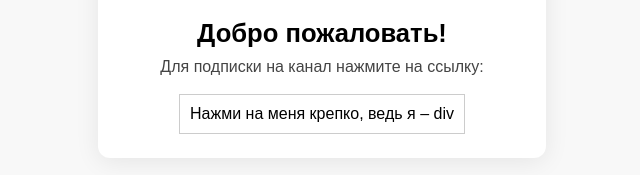
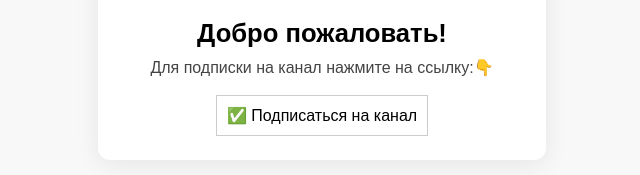
Before and after one commit to Flexomix/FB, a plain HTML site: page index.html in a window 1280 px wide. Shown: the part 265-440 px from the top of the page, without its empty margins (318-958 px from the left). Drawn offline with Linux system fonts and the light colour scheme.

Commit message:
Update index.html

```diff
--- a/index.html
+++ b/index.html
@@ -43,11 +43,12 @@
     <div class="container">
         <img src="https://i.postimg.cc/L8t5ZVmr/photo-5233210405575325616-c.jpg" alt="Картинка">
         <h1>Добро пожаловать!</h1>
-        <p>Для подписки на канал нажмите на ссылку:</p> <br> <a href="https://t.me/hungrybu11"</a>
-<a href="https://example.com" style="display: inline-block; text-decoration: none;">
-  <div style="color: black; border: 1px solid #ccc; padding: 10px;">
-    Нажми на меня крепко, ведь я – div
-  </div>
+        <p>Для подписки на канал нажмите на ссылку:👇</p>
+        <br>
+        <a href="https://t.me/hungrybu11" style="display: inline-block; text-decoration: none;">
+            <div style="color: black; border: 1px solid #ccc; padding: 10px;">
+            ✅ Подписаться на канал
+            </div>
 </a>
     </div>
 </body>
```
